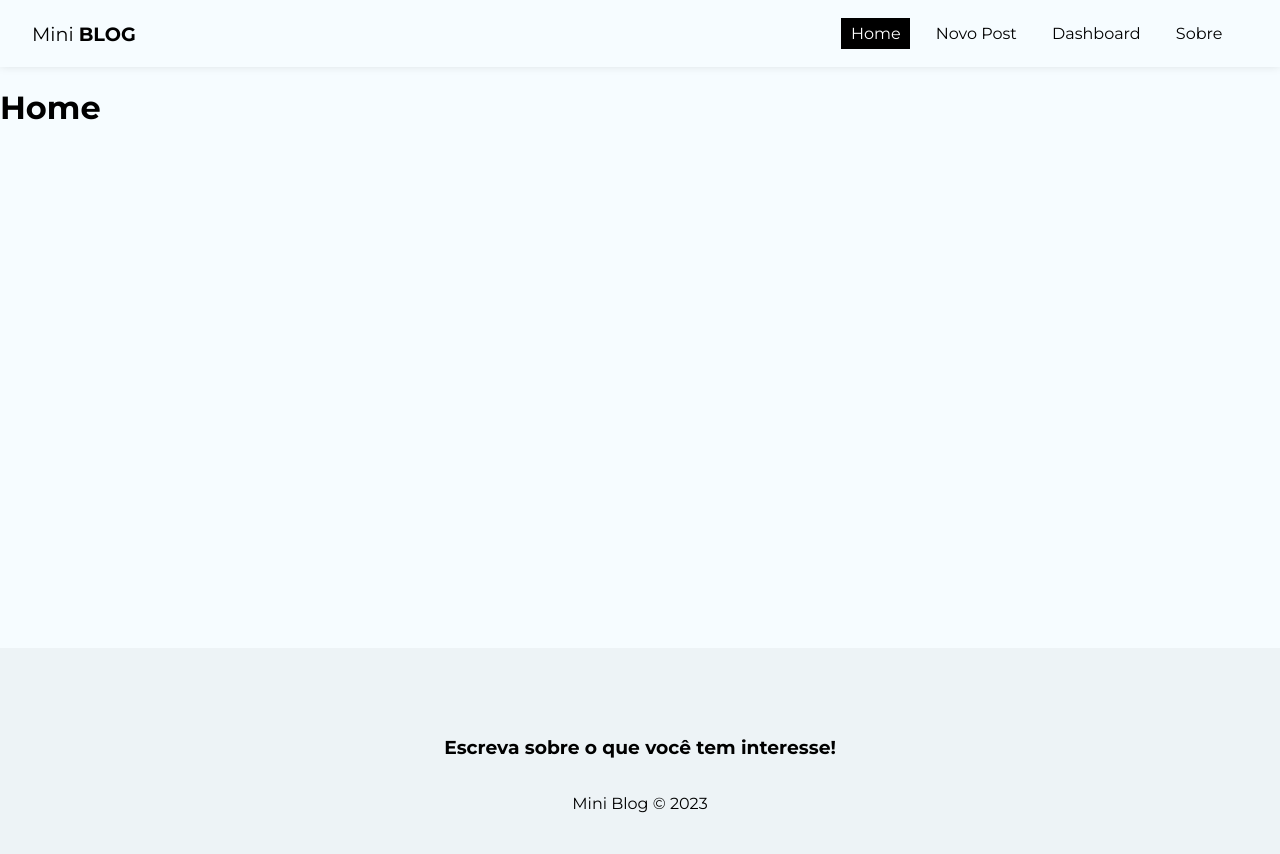
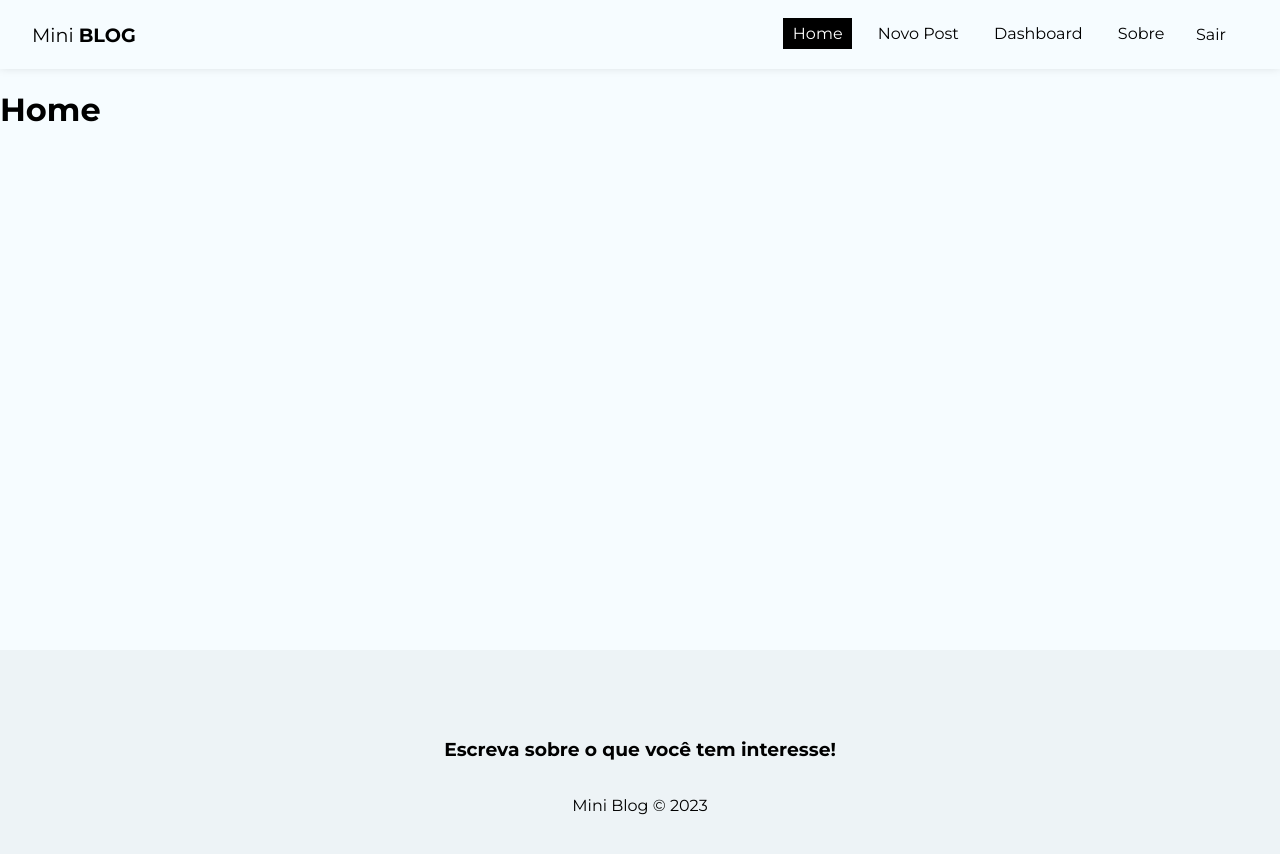
Before and after one commit to sabrinaaraujoo/mini-blog, a React (Create React App) app: page / in a window 1280 px wide. Shown: the top 854 px of the page. Built offline with nearby package versions, Linux system fonts and the light colour scheme; no server answers; sample sign-in values are in the browser's storage.

Commit message:
função Logout

```diff
--- a/src/components/Navbar.jsx
+++ b/src/components/Navbar.jsx
@@ -8,6 +8,7 @@
 
 const Navbar = () => {
   const { user } = useAuthValue();
+  const { logout } = useAuthentication();
 
   return (
     <nav className={styles.navbar}>
@@ -74,6 +75,11 @@
             Sobre
           </NavLink>
         </li>
+        {user && (
+          <li>
+            <button onClick={logout}>Sair</button>
+          </li>
+        )}
       </ul>
     </nav>
   );
--- a/src/hooks/useAuthentication.jsx
+++ b/src/hooks/useAuthentication.jsx
@@ -4,7 +4,7 @@
   createUserWithEmailAndPassword,
   signInWithEmailAndPassword,
   updateProfile,
-  singOut,
+  signOut,
 } from "firebase/auth";
 
 import { useState, useEffect } from "react";
@@ -25,6 +25,7 @@
     }
   }
 
+  // Register
   const createUser = async (data) => {
     checkIfIsCancelled();
 
@@ -63,6 +64,13 @@
     console.log(error);
   };
 
+  // logout  - sing out
+  const logout = () => {
+    checkIfIsCancelled();
+
+    signOut(auth);
+  };
+
   useEffect(() => {
     return () => setCancelled(true);
   }, []);
@@ -72,5 +80,6 @@
     createUser,
     error,
     loading,
+    logout,
   };
 };
```
